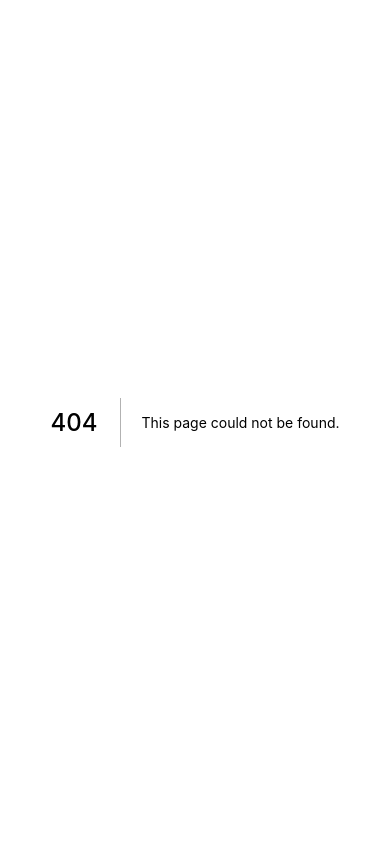
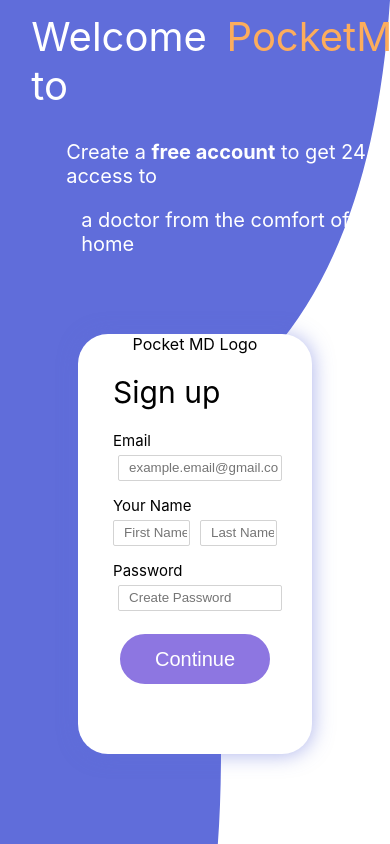
Before and after one commit to ZhenyiZhang/next-tinyurl, a Next.js app: page /welcome in a window 390 px wide. Before the commit this address had no page. Built offline with nearby package versions, Linux system fonts and the light colour scheme.

Commit message:
feat(layout): Add welcome page mobile size layout

```diff
--- a/components/card/signUp.js
+++ b/components/card/signUp.js
@@ -1,6 +1,7 @@
 import styled from 'styled-components';
 
 import Button from '../buttons/button';
+import sizes from '../../lib/constants/screen-sizes/sizes';
 
 import {layout, flexbox, space, typography} from 'styled-system';
 
@@ -11,6 +12,10 @@
     grid-template-rows: auto auto 1fr auto;
     height: 70%;
     width: 60%;
+    z-index: 2;
+    @media (max-width: ${sizes.maxMobileWidth}) {
+        background: white;
+    }
 `;
 
 const StyledForm = styled.form`
@@ -25,25 +30,22 @@
 const StyledFormGroup = styled.div`
     width: 70%;
     height: 20%;
-    //special case, layout has to override
     ${layout};
     ${flexbox};
 `;
 
 const StyledLabel = styled.label`
-    font-size: 12px;
+    font-size: 15px;
 `;
 
 const StyledInput = styled.input`
     border: 1px solid #D3D3D3;
     border-radius: 2px;
     height: 40%;
+    padding-left: 10px;
     margin: 5px;
     width: 100%;
-    &:focus {
-        outline: none;
-    }
-    //special case, layout has to override
+    &:focus {outline: none;}
     ${layout};
     ${space};
 `;
@@ -58,7 +60,7 @@
 export default function SignUpForm() {
     return (
         <StyledContainer>
-            <StyledText textAlign="center" margin="20px">Pocket MD Logo</StyledText>
+            <StyledText textAlign="center" m="auto">Pocket MD Logo</StyledText>
             <StyledForm>
                 <StyledText margin={20} width="70%" fontSize={30}>Sign up</StyledText>
             </StyledForm>
@@ -78,7 +80,7 @@
                     <StyledLabel>Password</StyledLabel>
                     <StyledInput type="text" placeholder="Create Password"/>
                 </StyledFormGroup>
-                <Button primaryBlue round medium>Continue</Button>
+                <Button primaryPurple round medium>Continue</Button>
             </StyledForm>
         </StyledContainer>
     );
--- a/components/generator/generator.js
+++ b/components/generator/generator.js
@@ -3,7 +3,7 @@
 import styled, {css} from 'styled-components';
 import Link from 'next/link';
 
-import getShortUrl from '../../lib/getShortUrl';
+import getShortUrl from '../../lib/functions/getShortUrl';
 import Button from '../buttons/button';
 
 const GeneratorContainer = styled.div`
--- a/components/svg/background.js
+++ b/components/svg/background.js
@@ -1,4 +1,6 @@
-import styled, {css} from 'styled-components';
+import styled from 'styled-components';
+
+import sizes from '../../lib/constants/screen-sizes/sizes';
 
 const StyledContainer = styled.div`
     height: 100%;
@@ -6,8 +8,11 @@
     overflow: hidden;
     position: Absolute;
     top: 0;
-    width: 50%;
-    z-index: 1;
+    width: 100%;
+    z-index: initial;
+    @media (min-width: ${sizes.maxMobileWidth}) {
+        width: 50%;
+    }
 `;
 
 export default function CurvedBackground() {
@@ -17,12 +22,10 @@
         "Q 300 1100, 250 1250 " +
         "Q 500 1250, 200 1250 " +
         "L 0 1250 z";
-
     return(
         <StyledContainer>
             <svg viewBox='0 0 500 1250'>
-                <path fill='#606DDA' d={path}>
-                </path>
+                <path fill='#606DDA' d={path}/>
             </svg>
         </StyledContainer>
     );
--- a/components/text/welcome.js
+++ b/components/text/welcome.js
@@ -1,18 +1,30 @@
 import styled from 'styled-components';
 
-import {color, typography, layout, space} from 'styled-system';
+import sizes from '../../lib/constants/screen-sizes/sizes'
+
+import {color, space} from 'styled-system';
 
 const StyledContainer = styled.div`
     position: relative;
     top: 25%;
     left: 8%;
     z-index: 2;
+    @media screen and (max-width: ${sizes.maxMobileWidth}) {
+        top: 5%;
+    }
+`;
+
+const StyledHeader = styled.div`
+    ${color};
+    font-size: 40px;
 `;
 
 const StyledText = styled.div`
     ${color};
-    ${typography};
-    ${layout};
+    font-size: 20px;
+    @media (min-width: 1400px) {
+        font-size: 25px;
+    }
 `;
 
 const StyledLine = styled.div`
@@ -24,21 +36,21 @@
     return(
         <StyledContainer>
             <StyledLine mb={30}>
-                <StyledText color="white" fontSize={40}>
+                <StyledHeader color="white">
                     Welcome to&nbsp;
-                </StyledText>
-                <StyledText color="#fdad5c" fontSize={40}>
+                </StyledHeader>
+                <StyledHeader color="#fdad5c">
                     PocketMD
-                </StyledText>
+                </StyledHeader>
             </StyledLine>
             <StyledLine ml={35}>
-                <StyledText color="white" fontSize={23}>
+                <StyledText color="white">
                     Create a <b>free account</b> to get 24/7 access to
                 </StyledText>
             </StyledLine>
             <br/>
             <StyledLine ml={50}>
-                <StyledText color="white" fontSize={23}>
+                <StyledText color="white">
                     a doctor from the comfort of your home
                 </StyledText>
             </StyledLine>
--- /dev/null
+++ b/lib/constants/screen-sizes/sizes.js
@@ -0,0 +1,5 @@
+const sizes = {
+    maxMobileWidth: '1200px',
+};
+
+export default sizes;
--- /dev/null
+++ b/pages/welcome.js
@@ -0,0 +1,37 @@
+import styled from 'styled-components';
+
+import WelcomeText from '../components/text/welcome';
+import Background from '../components/svg/background';
+import SignUpForm from '../components/card/signUp'
+import sizes from '../lib/constants/screen-sizes/sizes'
+
+const StyledContainer = styled.div`
+    display: grid;
+    grid-template-columns: 1fr 1fr;
+    height: 100vh;
+    overflow: hidden;
+    width: 100vw;
+    @media (max-width: ${sizes.maxMobileWidth}) {
+        grid-template-columns: 1fr;
+        grid-template-rows: auto 1fr;
+    }
+`;
+
+const StyledGridSection = styled.section`
+    display: grid;
+    place-items: center;
+`;
+
+export default function welcome() {
+    return(
+        <StyledContainer>
+            <Background/>
+            <section>
+                <WelcomeText/>
+            </section>
+            <StyledGridSection>
+                <SignUpForm/>
+            </StyledGridSection>
+        </StyledContainer>
+    );
+}
```
Also changed, not shown: pages/background.js (deleted, +0 -34 lines), lib/functions/getShortUrl.js (renamed from lib/getShortUrl.js).
